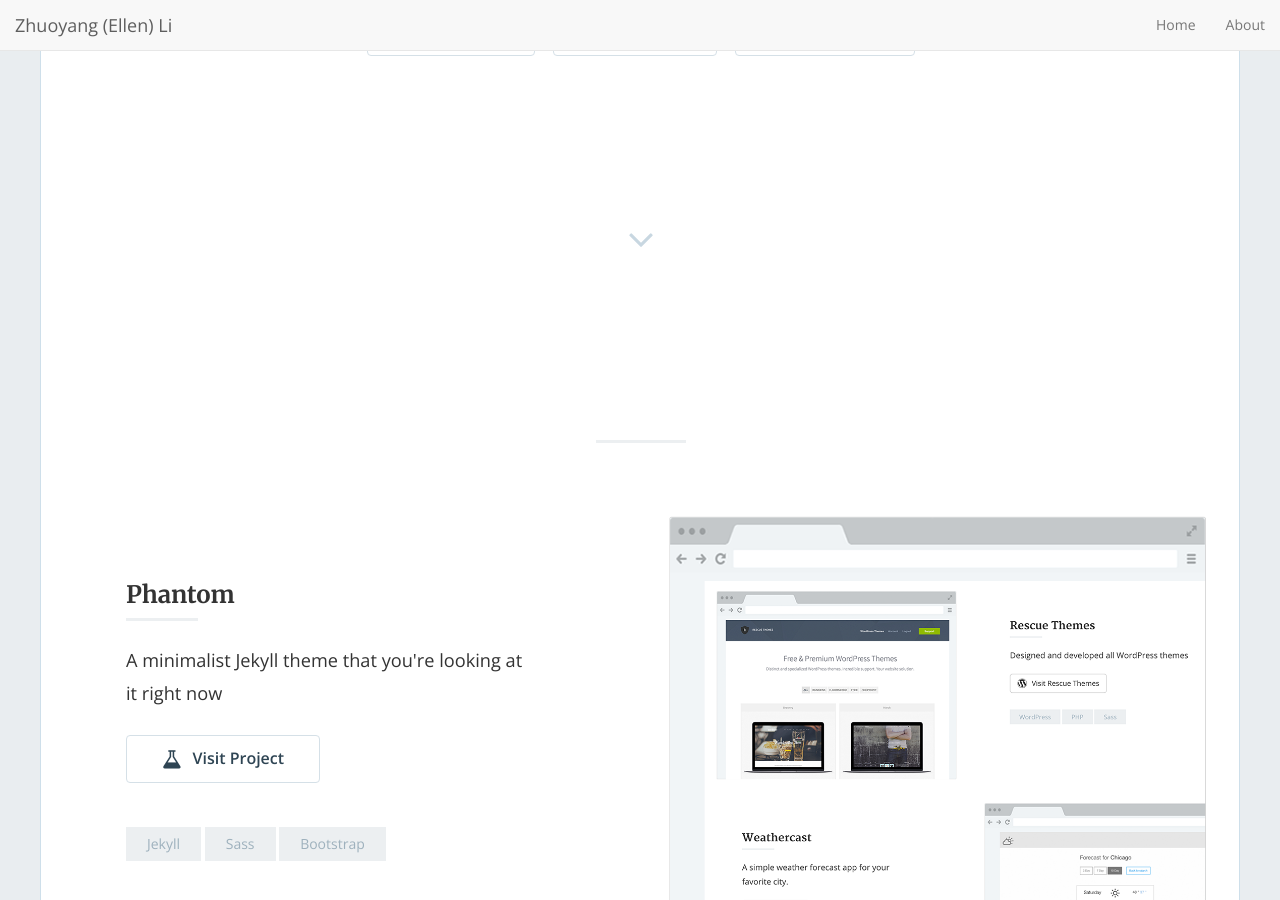
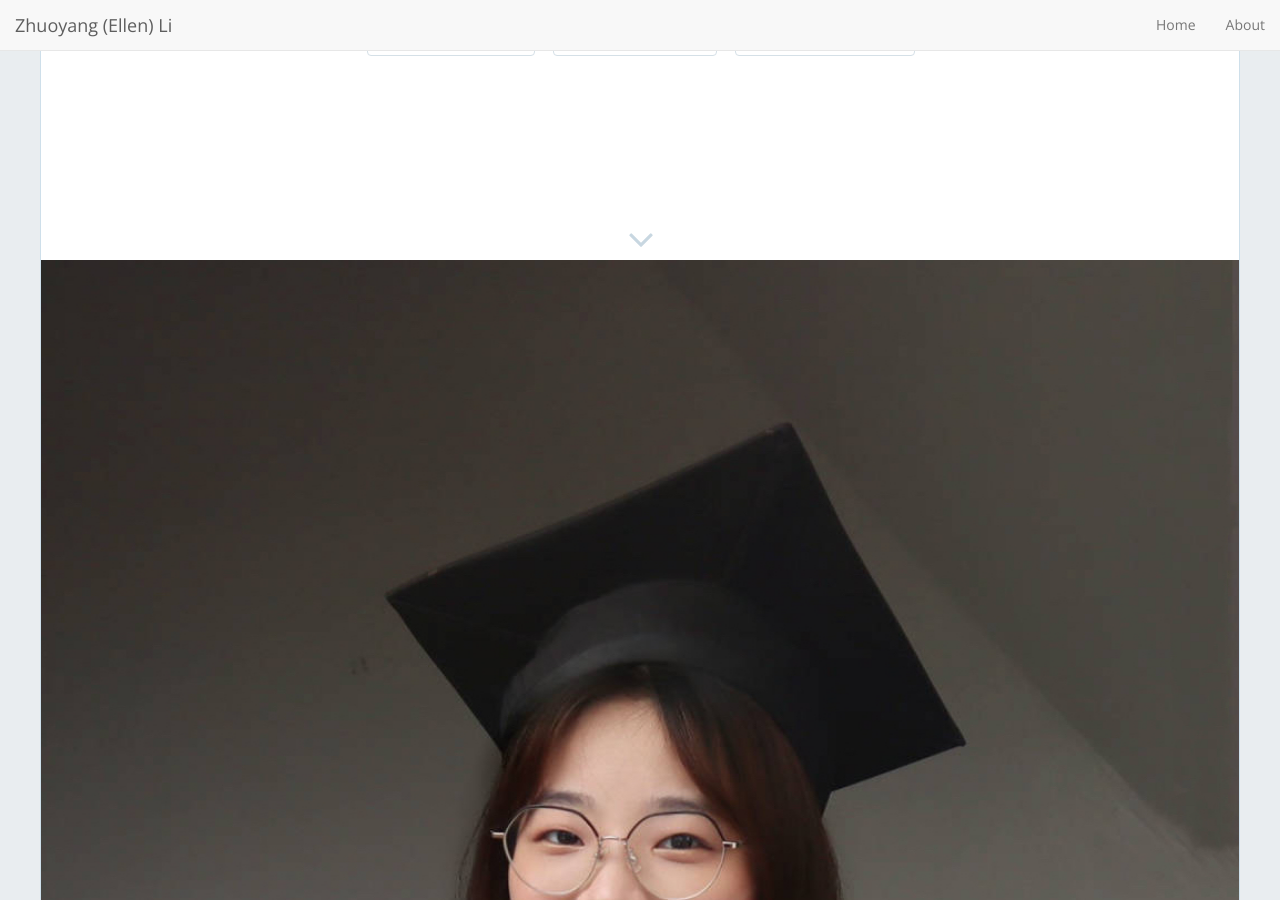
Before and after one commit to jamigibbs/phantom, a Jekyll site: the page built from index.html, in a window 1280 px wide and 900 px high, scrolled down 418 px. Built offline with Jekyll 4.4.1, drawn with Linux system fonts in a browser that asks for light colours; nearby versions of some CDN libraries; the list of posts is cut into pages by our own code.

Commit message:
Update home.html

```diff
--- a/_layouts/home.html
+++ b/_layouts/home.html
@@ -3,11 +3,13 @@
     {% include home-hero.html %}
 
     <main id="portfolio">
+    <picture>
+        <source srcset="/img/posts/IMG_0440.JPG" media="(orientation: portrait)" />
+        <img src="/img/posts/IMG_0440.JPG" alt="profile" />
+    </picture>
       <div class="container">
         <div class="row">
           <div class="col-md-12">
-
-
 
             {% if site.section_title != '' %}
             <h2 class="section-title text-center">{{ site.section_title }}</h2>
```
